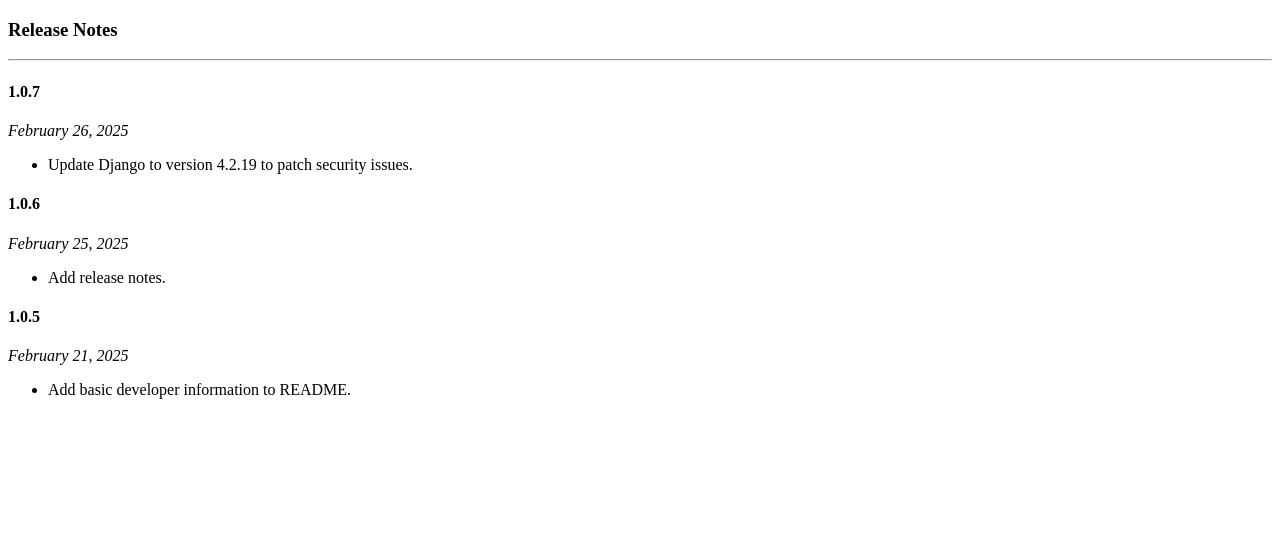
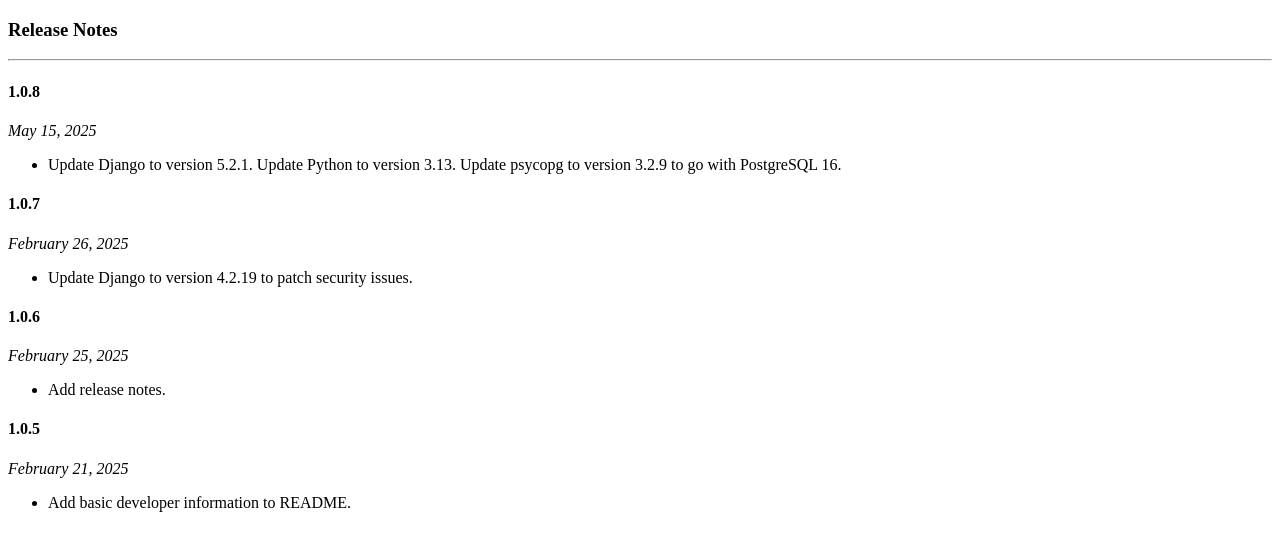
Before and after one commit to UCLALibrary/cataloging-statistics, a Django app: page /release_notes in a window 1280 px wide. Shown: the top 551 px of the page. Run offline with Django 4.2, Linux system fonts and the light colour scheme; parts of the project's set-up code (start-up, migrations or seed data) failed here and were passed over; some libraries are stand-ins or nearby versions.

Commit message:
SYS-1825: Upgrade Django and PostgreSQL (#30)
* Django 4.2.19 -> 5.2.1
* psycopg 2.9.7 -> 3.2.9
* PostgreSQL 14 -> 16
* Bump version to v1.0.8 for deployment
* Update README
* Update python to 3.13
* Update release notes
---------
Co-authored-by: Andy Kohler <akohler@library.ucla.edu>

```diff
--- a/catstats/templates/catstats/release_notes.html
+++ b/catstats/templates/catstats/release_notes.html
@@ -3,6 +3,16 @@
 {% block content %}
 <h3>Release Notes</h3>
 <hr/>
+
+<h4>1.0.8</h4>
+<p><i>May 15, 2025</i></p>
+<ul>
+    <li>
+        Update Django to version 5.2.1.
+        Update Python to version 3.13.
+        Update psycopg to version 3.2.9 to go with PostgreSQL 16.
+    </li>
+</ul>
 
 <h4>1.0.7</h4>
 <p><i>February 26, 2025</i></p>
--- a/charts/prod-catalogingstatistics-values.yaml
+++ b/charts/prod-catalogingstatistics-values.yaml
@@ -6,7 +6,7 @@ replicaCount: 1
 
 image:
   repository: uclalibrary/cataloging-statistics
-  tag: v1.0.7
+  tag: v1.0.8
   pullPolicy: Always
 
 nameOverride: ""
@@ -43,7 +43,7 @@ django:
       - catstats.library.ucla.edu
     csrf_trusted_origins:
       - https://catstats.library.ucla.edu
-    db_backend: "django.db.backends.postgresql_psycopg2"
+    db_backend: "django.db.backends.postgresql"
     db_name: "cataloging_stats"
     db_user: "cataloging_stats"
     db_host: "p-d-postgres.library.ucla.edu"
--- a/docker-compose.yml
+++ b/docker-compose.yml
@@ -17,7 +17,7 @@ services:
       # For access to remote database via ssh tunnel on host
       - "host.docker.internal:host-gateway"
   db:
-    image: postgres:12
+    image: postgres:16
     env_file:
       - .docker-compose_db.env
     volumes:
--- a/requirements.txt
+++ b/requirements.txt
@@ -1,6 +1,6 @@
-Django == 4.2.19
+Django == 5.2.1
 requests == 2.32.3
 xmltodict == 0.13.0
-psycopg2==2.9.7
+psycopg==3.2.9
 gunicorn==23.0.0
 whitenoise==6.5.0
```
Also changed, not shown: README.md, 3 other files.
